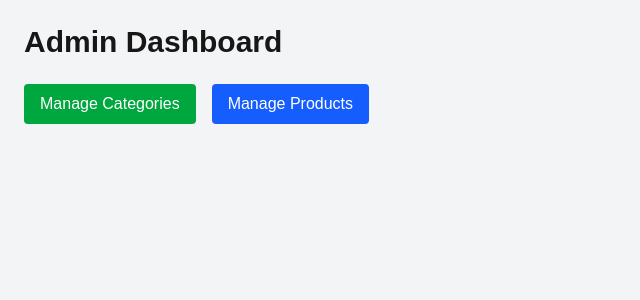
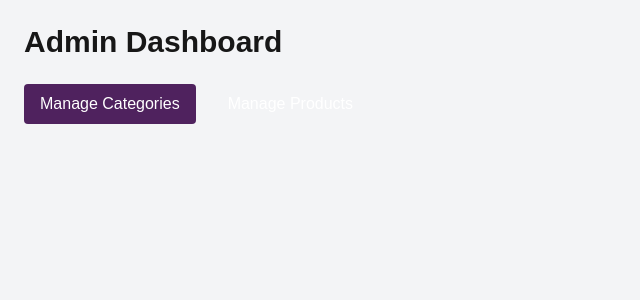
Before and after one commit to Hamazinetwork/alx-project-nexus, a Next.js app: page /admin/dashboard in a window 1280 px wide. Shown: the top 300 px of the page, without its empty margins (0-640 px from the left). Built offline with nearby package versions, Linux system fonts and the light colour scheme; sample sign-in values are in the browser's storage.

Commit message:
Admin section fix

```diff
--- a/pages/admin/categories.tsx
+++ b/pages/admin/categories.tsx
@@ -14,7 +14,7 @@ const CategoriesPage: React.FC = () => {
   const [success, setSuccess] = useState<string | null>(null);
   const [token, setToken] = useState<string | null>(null);
 
-  // 1️⃣ Get token on page load
+
   useEffect(() => {
     const adminToken = localStorage.getItem("token");
     if (!adminToken) {
@@ -24,7 +24,7 @@ const CategoriesPage: React.FC = () => {
     }
   }, [router]);
 
-  // 2️⃣ Fetch categories when token is ready
+  // Fetch categories when token is ready
   useEffect(() => {
     if (!token) return;
 
@@ -34,7 +34,7 @@ const CategoriesPage: React.FC = () => {
           "https://martafrica.onrender.com/api/categories/",
           {
             headers: {
-              Authorization: `Token ${token}`, // ✅ Correct for DRF TokenAuth
+              Authorization: `Token ${token}`,
               "Content-Type": "application/json",
             },
           }
@@ -61,7 +61,7 @@ const CategoriesPage: React.FC = () => {
     fetchCategories();
   }, [token]);
 
-  // 3️⃣ Handle new category creation
+  // Handle new category creation
   const handleCreateCategory = async (e: FormEvent) => {
     e.preventDefault();
     setError(null);
@@ -92,7 +92,7 @@ const CategoriesPage: React.FC = () => {
 
       setSuccess("Category created successfully!");
       setNewCategory("");
-      setCategories((prev) => [...prev, data]); // add new category to list
+      setCategories((prev) => [...prev, data]);
     } catch (err) {
       console.error(err);
       setError("Failed to create category. Check token or input.");
--- a/pages/admin/dashboard.tsx
+++ b/pages/admin/dashboard.tsx
@@ -8,7 +8,7 @@ const Dashboard: React.FC = () => {
   useEffect(() => {
     const adminToken = localStorage.getItem("token");
     if (!adminToken) {
-      router.push("/admin/login"); // redirect if no token
+      router.push("/admin/login");
     } else {
       setToken(adminToken);
     }
@@ -21,13 +21,13 @@ const Dashboard: React.FC = () => {
       <h1 className="text-3xl font-bold mb-6">Admin Dashboard</h1>
       <div className="space-x-4">
         <button
-          className="bg-green-600 text-white px-4 py-2 rounded"
+          className="bg-[#4F225E] text-white px-4 py-2 rounded"
           onClick={() => router.push("/admin/categories")}
         >
           Manage Categories
         </button>
         <button
-          className="bg-blue-600 text-white px-4 py-2 rounded"
+          className="bg-[4F225B] text-white px-4 py-2 rounded"
           onClick={() => router.push("/admin/products")}
         >
           Manage Products
--- a/pages/admin/login.tsx
+++ b/pages/admin/login.tsx
@@ -26,14 +26,14 @@ const AdminLogin: React.FC = () => {
 
       if (!response.ok) throw new Error(data?.message || "Login failed");
 
-      // ✅ Correctly extract token
+
       const token = data?.tokens?.access;
       if (!token) throw new Error("Token not received");
 
-      // ✅ Save to localStorage
+
       localStorage.setItem("token", token);
 
-      // ✅ Redirect to dashboard
+      // Redirect
       router.push("/admin/dashboard");
     } catch (err) {
       setError((err as Error).message);
--- a/pages/admin/products.tsx
+++ b/pages/admin/products.tsx
@@ -25,7 +25,7 @@ const AdminProducts: React.FC = () => {
 
   const router = useRouter();
 
-  // ✅ Check for token and fetch categories
+  // Check for token and fetch categories
   useEffect(() => {
     const adminToken = localStorage.getItem("token");
     if (!adminToken) {
@@ -36,7 +36,7 @@ const AdminProducts: React.FC = () => {
     fetchCategories(adminToken);
   }, [router]);
 
-  // ✅ Fetch categories
+  // Fetch categories
   const fetchCategories = async (adminToken: string) => {
     try {
       const response = await fetch(
@@ -67,20 +67,20 @@ const AdminProducts: React.FC = () => {
     }
   };
 
-  // ✅ Input change
+  // Input change
   const handleChange = (e: ChangeEvent<HTMLInputElement | HTMLSelectElement>) => {
     const { name, value } = e.target;
     setFormData((prev) => ({ ...prev, [name]: value }));
   };
 
-  // ✅ Image upload
+  //  Image upload
   const handleFileChange = (e: ChangeEvent<HTMLInputElement>) => {
     if (e.target.files && e.target.files[0]) {
       setFormData((prev) => ({ ...prev, image: e.target.files![0] }));
     }
   };
 
-  // ✅ Submit new product
+  // Submit new product
   const handleSubmit = async (e: FormEvent<HTMLFormElement>) => {
     e.preventDefault();
     setError(null);
@@ -101,7 +101,7 @@ const AdminProducts: React.FC = () => {
       productData.append("sizes", formData.sizes);
       productData.append("total_qty", formData.total_qty);
       if (formData.image) {
-        productData.append("images", formData.image); // ✅ Match backend field
+        productData.append("images", formData.image);
       }
 
       const response = await fetch(
@@ -109,7 +109,7 @@ const AdminProducts: React.FC = () => {
         {
           method: "POST",
           headers: {
-            Authorization: `Token ${token}`, // ✅ Correct token format
+            Authorization: `Token ${token}`,
           },
           body: productData,
         }
```
